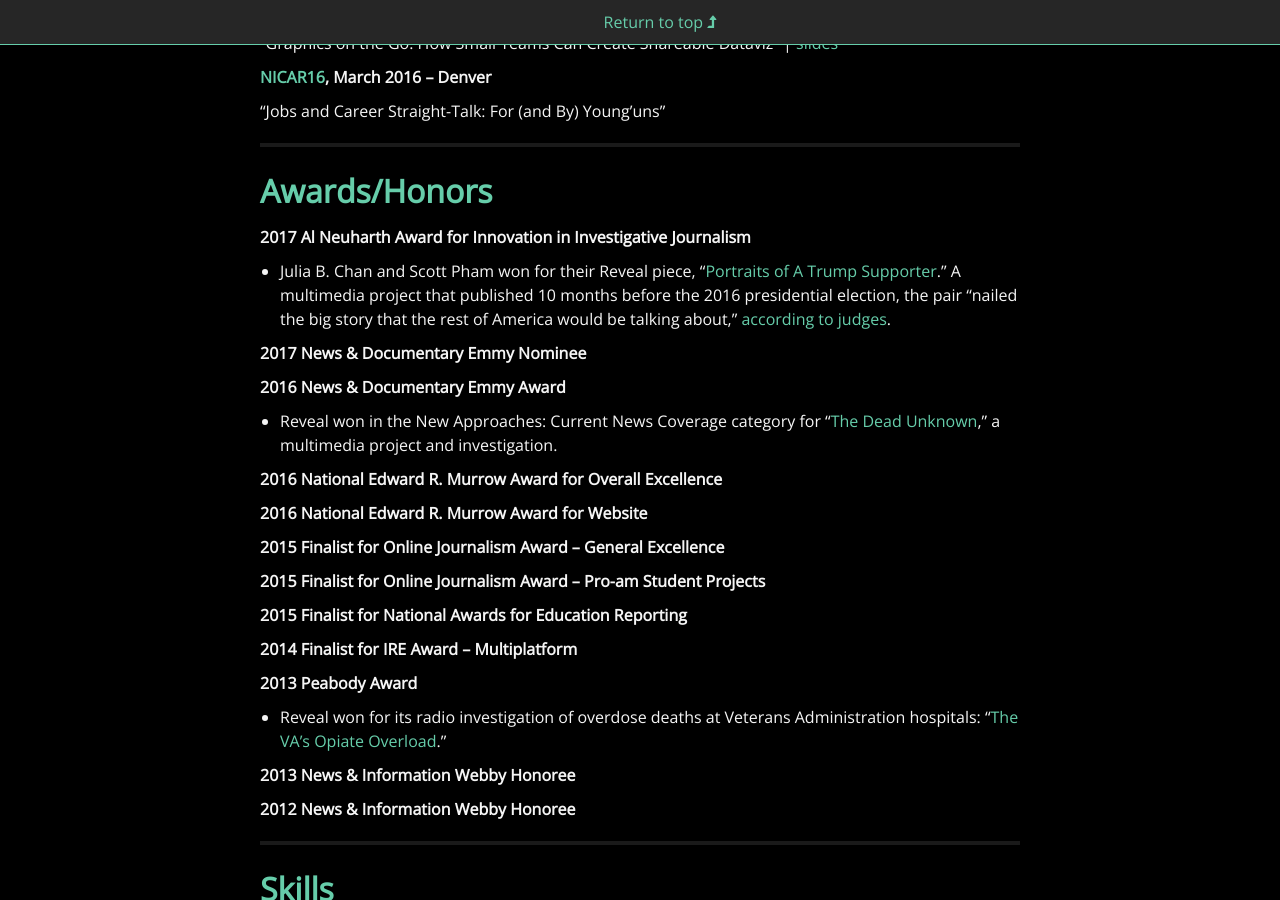
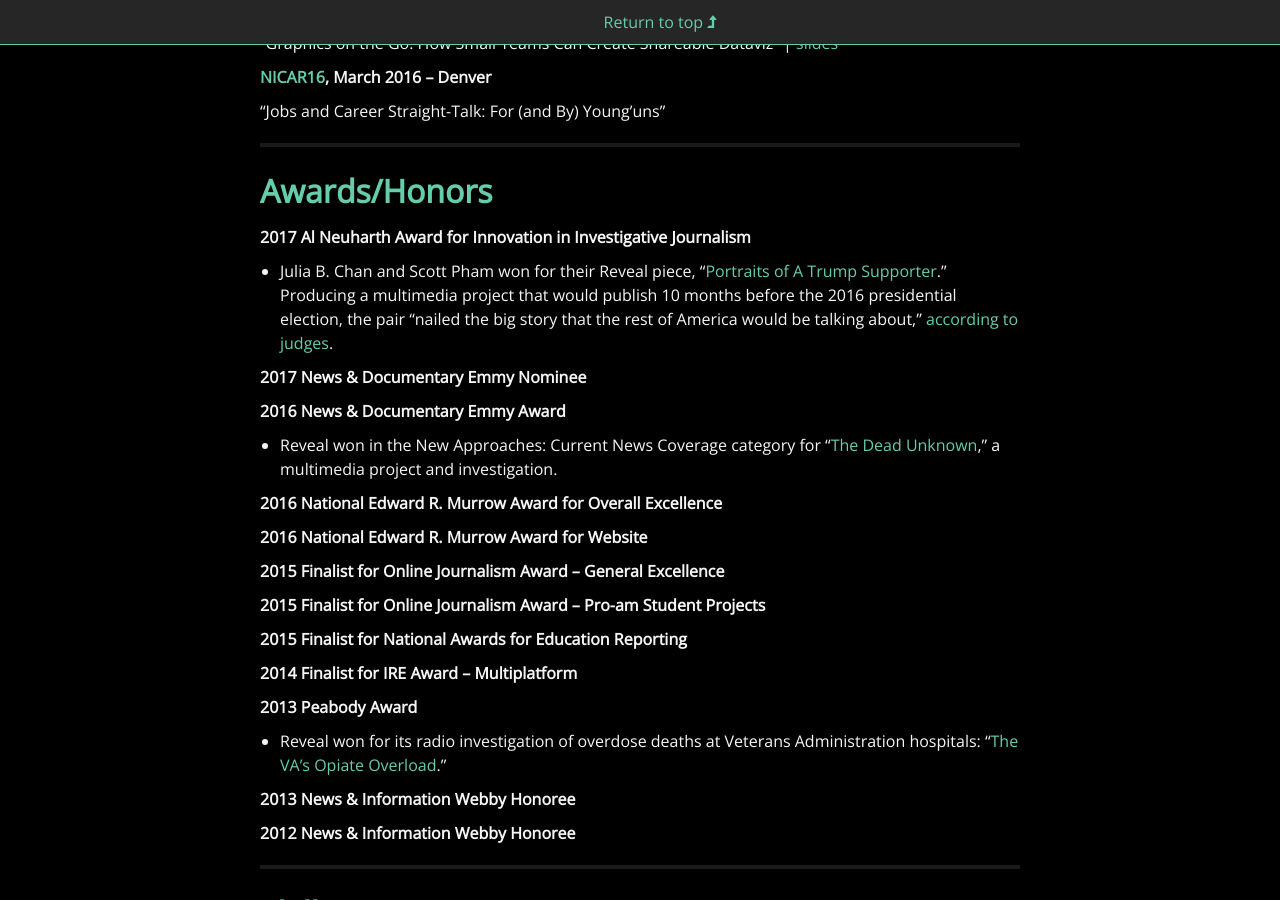
Before and after one commit to juliachanb/juliachanb.github.io, a Jekyll site: the page built from pages/resume.md, in a window 1280 px wide and 900 px high, scrolled down 4082 px. Built offline with Jekyll 4.4.1, drawn with Linux system fonts in a browser that asks for light colours; nearby versions of some CDN libraries; some web fonts are replaced.

Commit message:
tweaked al neuharth award description

```diff
--- a/pages/resume.md
+++ b/pages/resume.md
@@ -179,7 +179,7 @@
 
 **2017 Al Neuharth Award for Innovation in Investigative Journalism**
 
-- Julia B. Chan and Scott Pham won for their Reveal piece, "[Portraits of A Trump Supporter](https://www.revealnews.org/article/portraits-of-a-trump-supporter/)." A multimedia project that published 10 months before the 2016 presidential election, the pair "nailed the big story that the rest of America would be talking about," [according to judges](http://www.aaja.org/awards2017).
+- Julia B. Chan and Scott Pham won for their Reveal piece, "[Portraits of A Trump Supporter](https://www.revealnews.org/article/portraits-of-a-trump-supporter/)." Producing a multimedia project that would publish 10 months before the 2016 presidential election, the pair "nailed the big story that the rest of America would be talking about," [according to judges](http://www.aaja.org/awards2017).
 
 **2017 News & Documentary Emmy Nominee**
 
```
